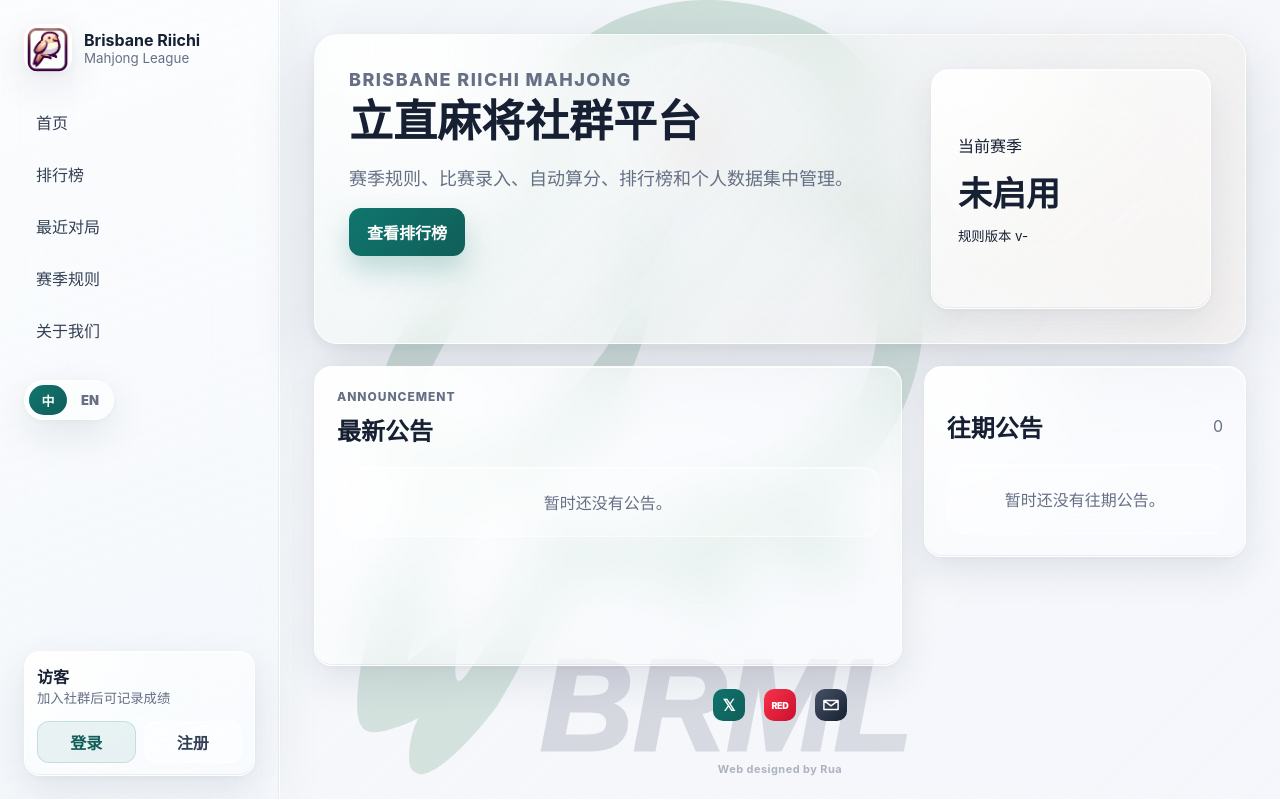
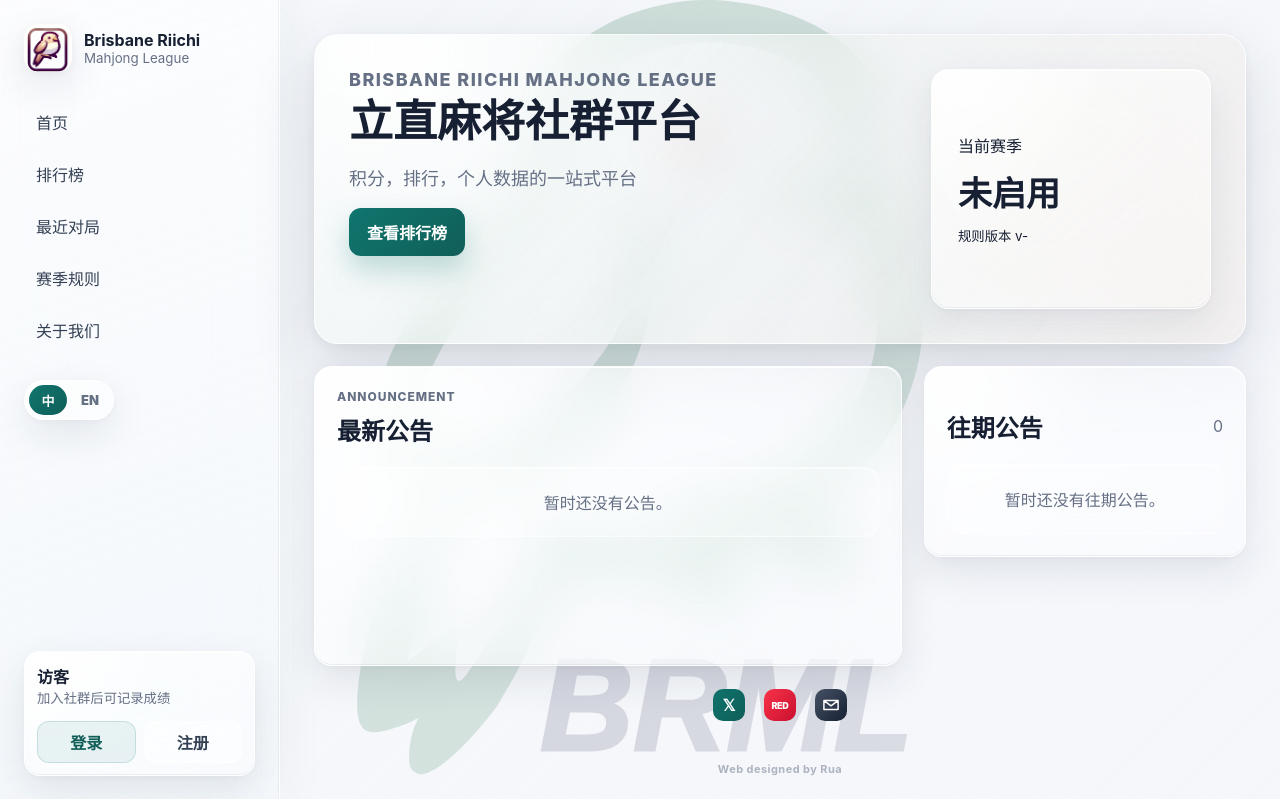
Before and after one commit to BOXIFAN/majhong-web, a Flask app: page / in a window 1280 px wide. Shown: the top 799 px of the page. Run offline with Flask 3, Linux system fonts and the light colour scheme; data comes from the database, SQL or seed files in the repository; data that the repository does not hold is empty.

Commit message:
Update homepage league copy

```diff
--- a/app.py
+++ b/app.py
@@ -126,7 +126,7 @@ TRANSLATIONS = {
         "meetup.member_removed": "成员已从报名名单移除。",
         "meetup.member_missing": "成员不存在或无法报名。",
         "home.title_fallback": "立直麻将社群平台",
-        "home.subtitle": "赛季规则、比赛录入、自动算分、排行榜和个人数据集中管理。",
+        "home.subtitle": "积分，排行，个人数据的一站式平台",
         "home.view_leaderboard": "查看排行榜",
         "home.current_season": "当前赛季",
         "home.not_enabled": "未启用",
@@ -398,7 +398,7 @@ TRANSLATIONS = {
         "meetup.member_removed": "Member removed from the attendee list.",
         "meetup.member_missing": "Member not found or unavailable.",
         "home.title_fallback": "Riichi Mahjong League Platform",
-        "home.subtitle": "Manage season rules, match entry, scoring, leaderboards, and player data in one place.",
+        "home.subtitle": "An all-in-one platform for points, rankings, and player data.",
         "home.view_leaderboard": "View Leaderboard",
         "home.current_season": "Current Season",
         "home.not_enabled": "Not Enabled",
--- a/templates/index.html
+++ b/templates/index.html
@@ -3,7 +3,7 @@
 {% block content %}
 <section class="hero">
   <div>
-    <p class="eyebrow">Brisbane Riichi Mahjong</p>
+    <p class="eyebrow">Brisbane Riichi Mahjong LEAGUE</p>
     <h1>{{ current_season.name if current_season else t('home.title_fallback') }}</h1>
     <p>{{ t('home.subtitle') }}</p>
     <div class="hero-actions">
```
